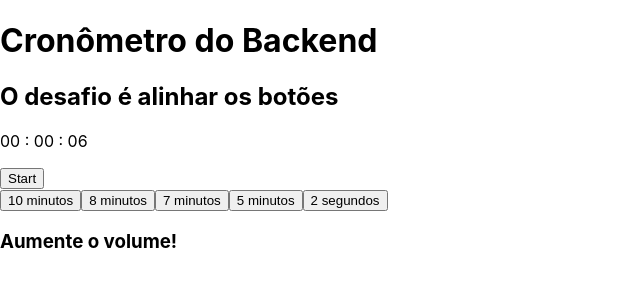
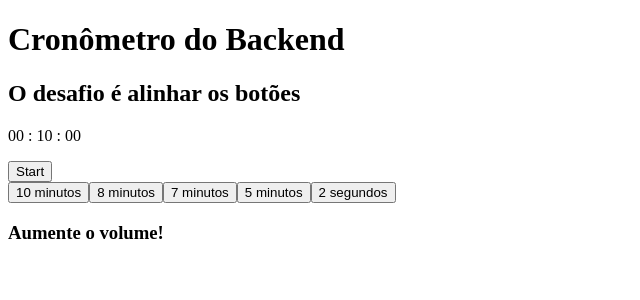
Before and after one commit to matheus-carretta/cronometro-backend, a React (Create React App) app: page / in a window 1280 px wide. Shown: the top 300 px of the page, without its empty margins (0-640 px from the left). Built offline with nearby package versions, Linux system fonts and the light colour scheme.

Commit message:
fix: remove alguns arquivos inuteis

```diff
--- a/src/App.jsx
+++ b/src/App.jsx
@@ -8,7 +8,7 @@
   audio.quartou, audio.quintou, audio.sextou, audio.sextou];
 
 function App() {
-  const [timer, setTimer] = useState(6);
+  const [timer, setTimer] = useState(600);
   const [isActive, setIsActive] = useState(false);
   const [isPaused, setIsPaused] = useState(true);
   const increment = useRef(null);
--- a/src/index.css
+++ /dev/null
@@ -1,13 +0,0 @@
-body {
-  margin: 0;
-  font-family: -apple-system, BlinkMacSystemFont, 'Segoe UI', 'Roboto', 'Oxygen',
-    'Ubuntu', 'Cantarell', 'Fira Sans', 'Droid Sans', 'Helvetica Neue',
-    sans-serif;
-  -webkit-font-smoothing: antialiased;
-  -moz-osx-font-smoothing: grayscale;
-}
-
-code {
-  font-family: source-code-pro, Menlo, Monaco, Consolas, 'Courier New',
-    monospace;
-}
--- a/src/index.jsx
+++ b/src/index.jsx
@@ -1,6 +1,5 @@
 import React from 'react';
 import ReactDOM from 'react-dom/client';
-import './index.css';
 import App from './App';
 
 const root = ReactDOM.createRoot(document.getElementById('root'));
```
Also changed, not shown: src/App.css (deleted, +0 -38 lines), src/setupTests.js (deleted, +0 -5 lines), src/logo.svg (deleted), 1 other file (tests, documents, lock files or other folders).
